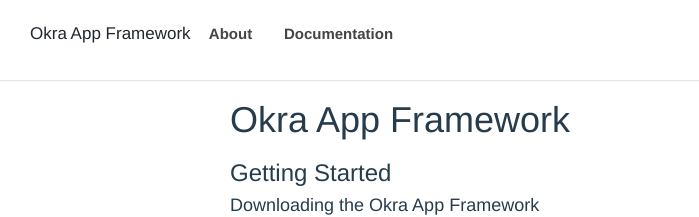
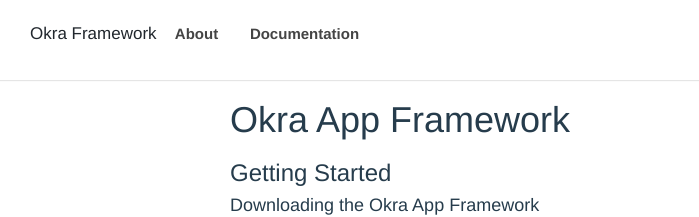
Before and after one commit to OkraFramework/OkraFramework.github.io, a Jekyll site: the page built from documentation/index.html, in a window 1280 px wide. Shown: the top 217 px of the page, without its empty margins (0-699 px from the left). Built offline with Jekyll 4.4.1, drawn with Linux system fonts in a browser that asks for light colours; some web fonts are replaced.

Commit message:
Set navigation header to read "Okra Framework" rather than "Okra App Framework"

```diff
--- a/_layouts/default.html
+++ b/_layouts/default.html
@@ -15,7 +15,7 @@
     <section class="site-nav">
         <header>
             <nav id="navigation">
-                <span class="brand">Okra App Framework</span>
+                <span class="brand">Okra Framework</span>
                 <a href="/" class="home">About</a>
                 <a href="/documentation">Documentation</a>
             </nav>
```
